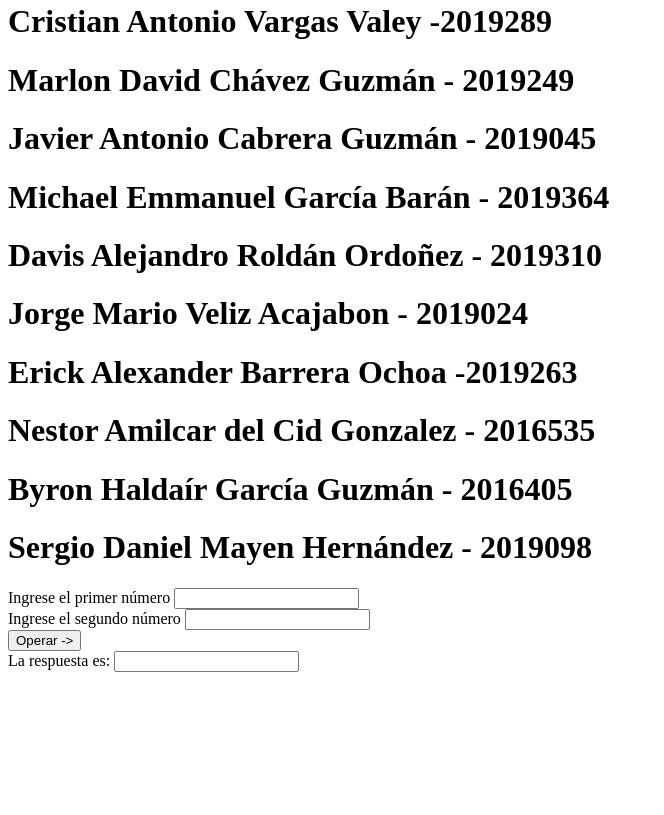
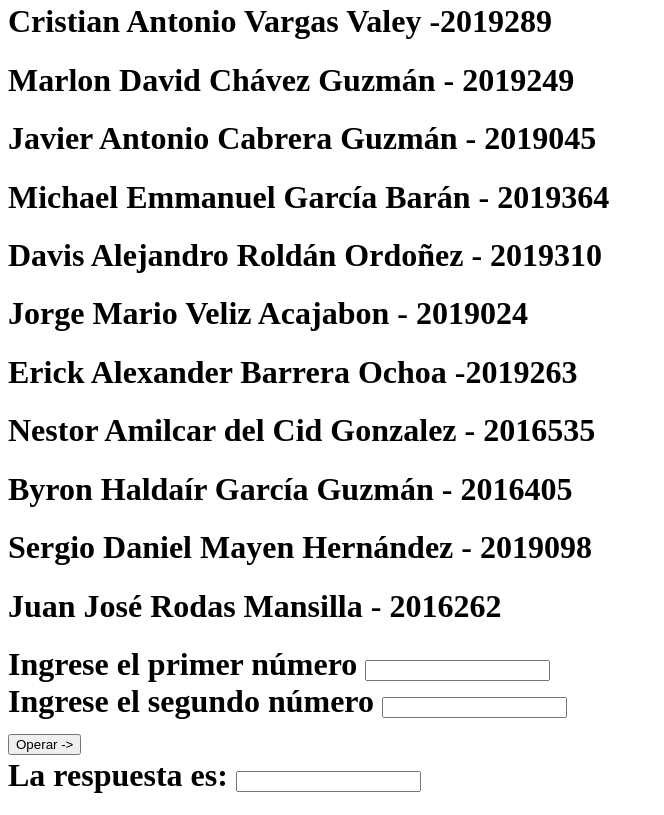
Before and after one commit to parmas24/IN5BM-V, a plain HTML site: page index.html in a window 1280 px wide. Shown: the part 1152-1967 px from the top of the page, without its empty margins (0-664 px from the left). Before the commit the page ends 1832 px from the top, so only its background shows below. Drawn offline with Linux system fonts and the light colour scheme.

Commit message:
Se agregó jrodas2016262

```diff
--- a/index.html
+++ b/index.html
@@ -39,6 +39,7 @@
     <h1>Nestor Amilcar del Cid Gonzalez - 2016535</h1>
     <h1>Byron Haldaír García Guzmán - 2016405</h1>
     <h1>Sergio Daniel Mayen Hernández - 2019098</h1>
+    <h1>Juan José Rodas Mansilla - 2016262<h1>
     <form>
         <label for="number1">Ingrese el primer número</label>
         <input type="text" id="num1"><br>
```
